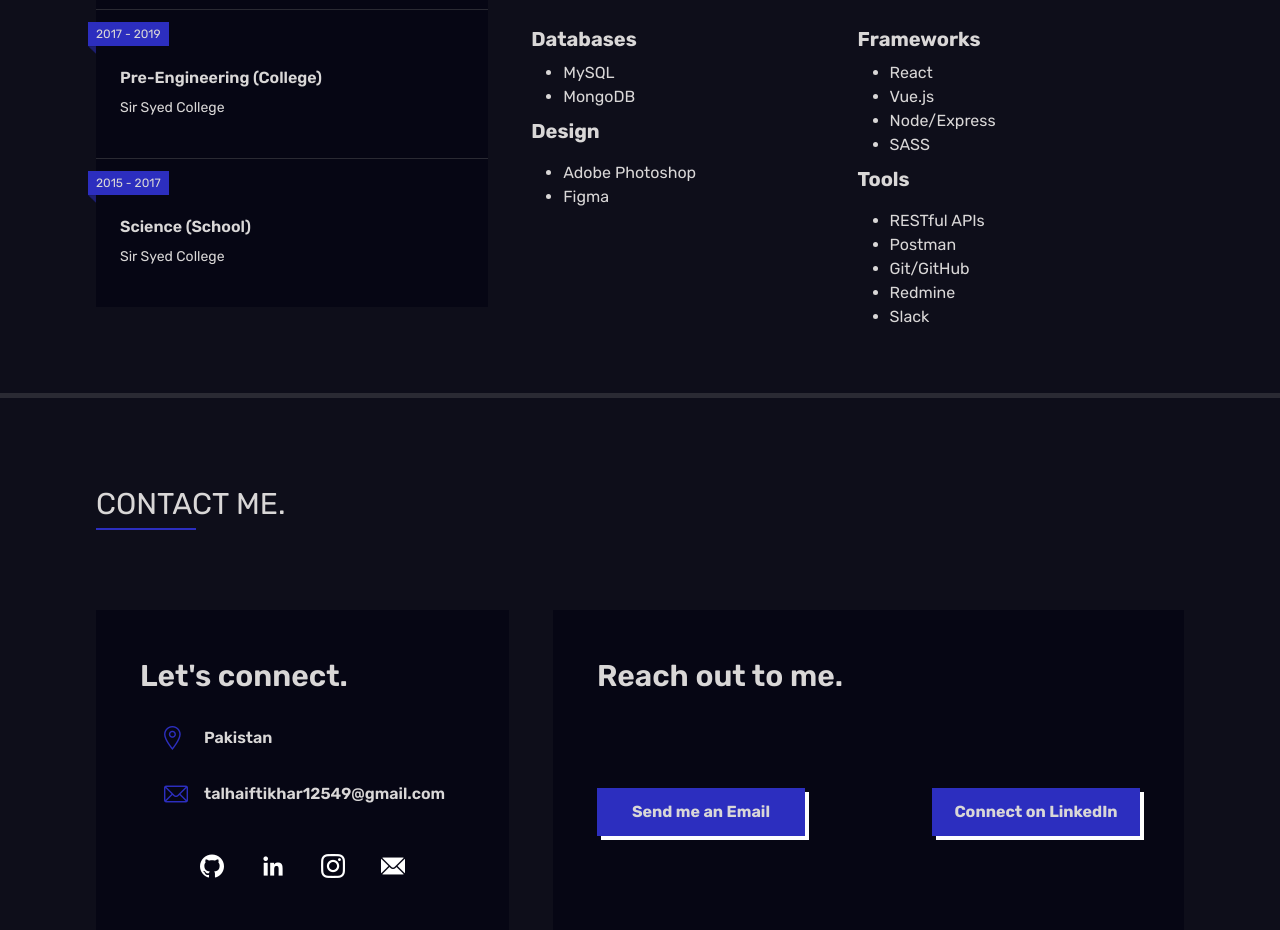
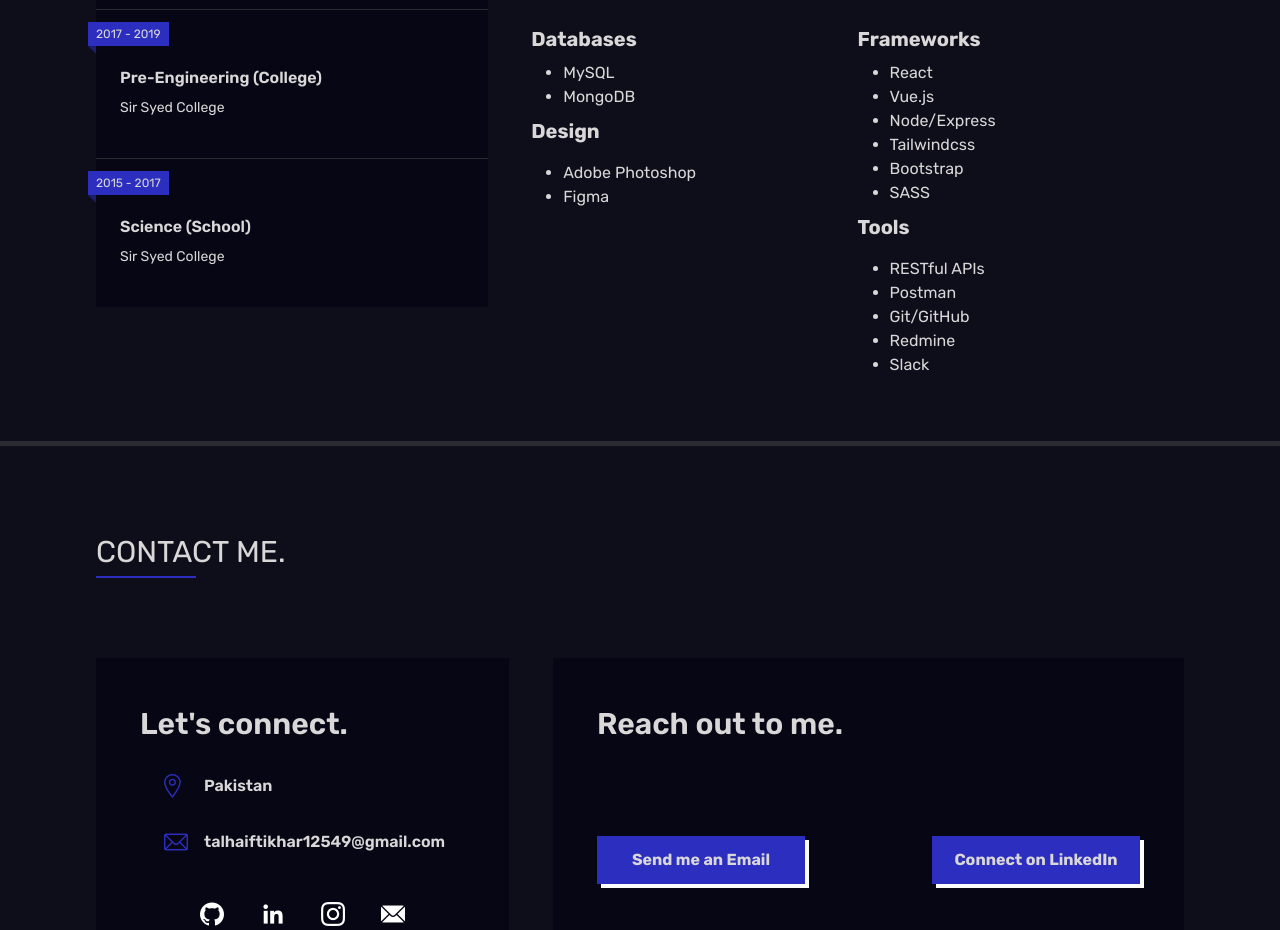
Before and after one commit to talhaiftikhar12549/talhaiftikhar, a React (Vite) app: page / in a window 1280 px wide. Shown: the part 4660-5590 px from the top of the page. Built offline with nearby package versions, Linux system fonts and the light colour scheme.

Commit message:
added new skill tailwindcss and bootstrap

```diff
--- a/src/components/Education&Skills.jsx
+++ b/src/components/Education&Skills.jsx
@@ -87,6 +87,8 @@
                                         <li>React</li>
                                         <li>Vue.js</li>
                                         <li>Node/Express</li>
+                                        <li>Tailwindcss</li>
+                                        <li>Bootstrap</li>
                                         <li>SASS</li>
                                     </ul>
                                     <p className="text-xl py-2 font-bold">Tools</p>
```
